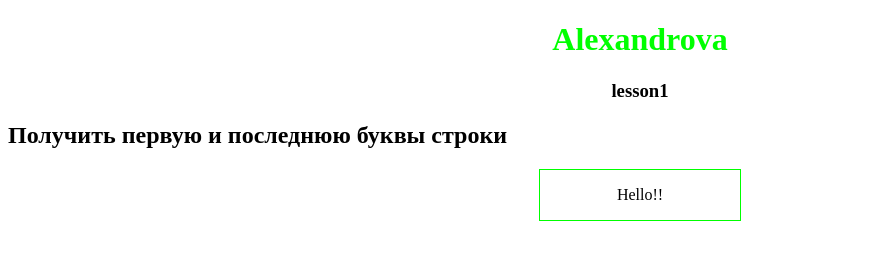
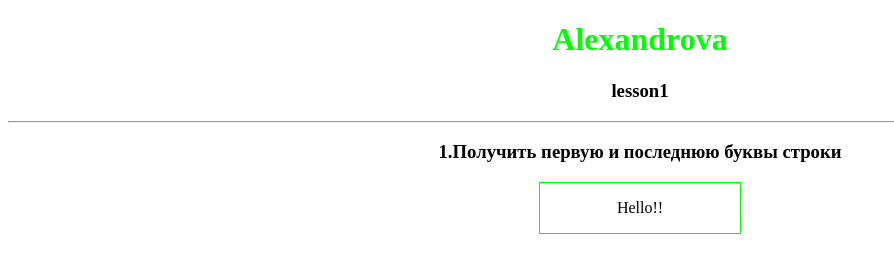
Before and after one commit to aiElena/AlexJS, a plain HTML site: page index.html in a window 1280 px wide. Shown: the whole page, without its empty margins (0-894 px from the left). Drawn offline with Linux system fonts and the light colour scheme.

Commit message:
index,css

```diff
--- a/index.html
+++ b/index.html
@@ -9,7 +9,8 @@
 
 <h1>Alexandrova</h1>
 <h3>lesson1</h3>
-<h2>Получить первую и последнюю буквы строки</h2>
+<hr>
+<h3>1.Получить первую и последнюю буквы строки</h3>
 <div class="test" id="test">
     <p id="out_num"></p>
 
```
